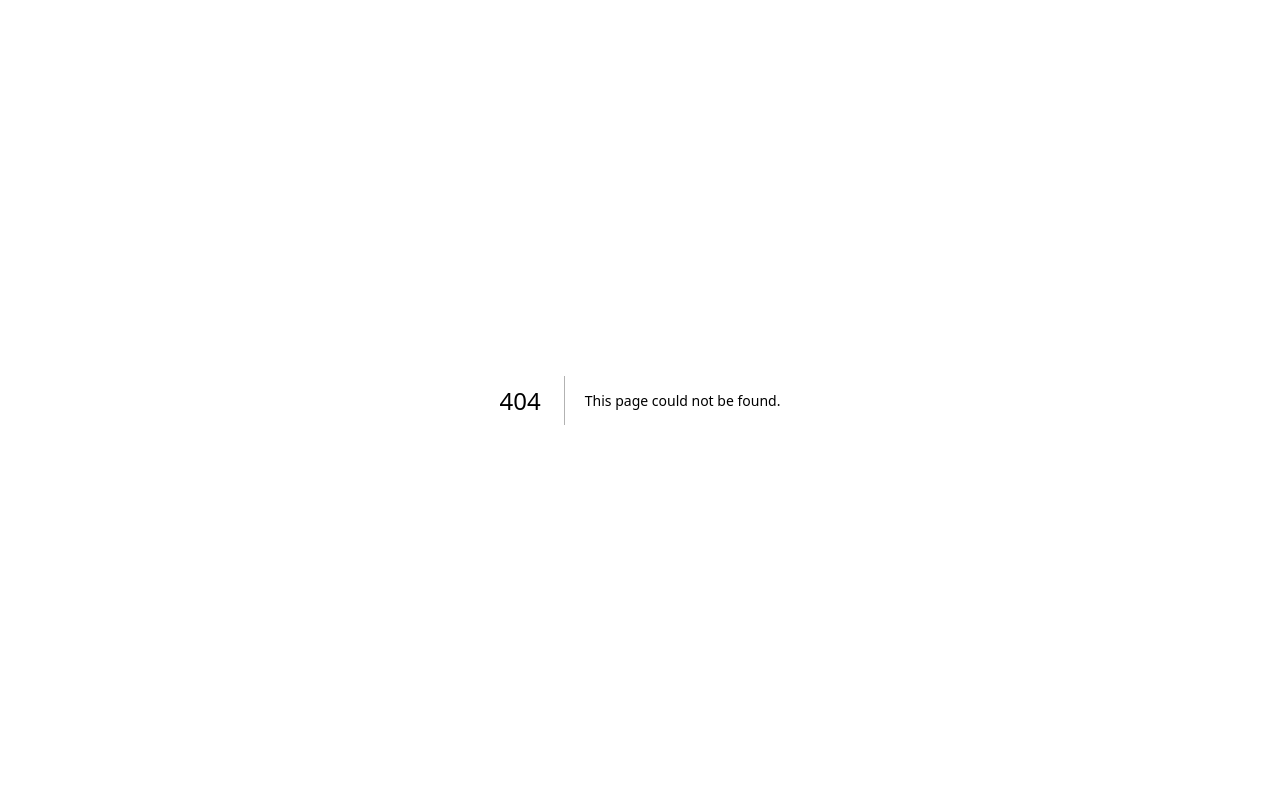
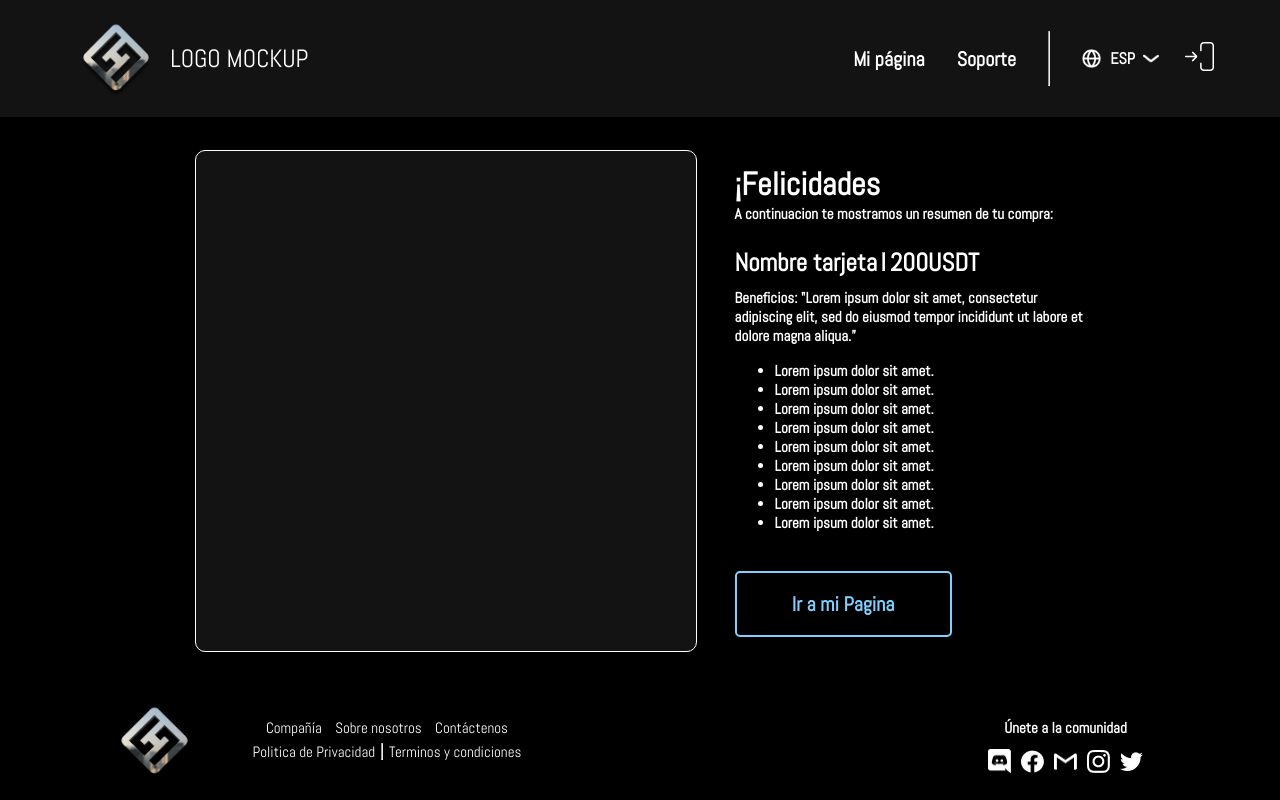
Before and after one commit to Epadrino/primer_proyecto_mockup, a Next.js app: page /compra in a window 1280 px wide. Before the commit this address had no page. Built offline with nearby package versions, Linux system fonts and the light colour scheme.

Commit message:
se_creo_la_pagina_compra
-se incorporo la pagina compra
-se ajustaron los estilos para las diferentes interfaces

```diff
--- /dev/null
+++ b/componentes/botones/BotonAccion.tsx
@@ -0,0 +1,39 @@
+import { FC } from 'react';
+import styled from 'styled-components';
+import { device } from '../../utils/devices';
+
+const BotonDeContinuar = styled.button`
+	font-family: ${(props) => props.theme.fonts.primary};
+	font-weight: 700;
+	background: transparent;
+	border: 2px solid ${(props) => props.theme.backgrounds.secondary};
+	border-radius: 5px;
+	color: ${(props) => props.theme.colors.secondary};
+	&:hover {
+		background: ${(props) => props.theme.backgrounds.secondary};
+		color: ${(props) => props.theme.colors.tertiary};
+	}
+	@media ${device.mobileXS} {
+		height: 33px;
+		width: 118px;
+		border-radius: 3px;
+		font-size: 12px;
+		line-height: 14px;
+	}
+	@media ${device.tablet} {
+		height: 66px;
+		width: 217px;
+		border-radius: 5px;
+		font-size: 20px;
+		line-height: 24px;
+	}
+`;
+
+interface Props {
+	text: string;
+	onClick?: () => void;
+}
+
+export const BotonAccion: FC<Props> = ({ text, onClick }) => {
+	return <BotonDeContinuar onClick={onClick}>{text}</BotonDeContinuar>;
+};
--- a/componentes/botones/index.ts
+++ b/componentes/botones/index.ts
@@ -13,3 +13,4 @@ export * from './BotonIzq';
 export * from './BotonDer';
 export * from './BotonUsdt';
 export * from './BotonBusd';
+export * from './BotonAccion';
--- /dev/null
+++ b/pages/compra.tsx
@@ -0,0 +1,80 @@
+import React from 'react';
+import { BotonAccion } from '../componentes/botones';
+import { LayoutDentro } from '../componentes/layaouts';
+import {
+	Contenedor,
+	ContenedorProducto,
+	Producto,
+	ContenedorCompra,
+	TituloCompra,
+	DescripcionCompra,
+	ContenedorDetalles,
+	TituloDetalles,
+	ItensDetalles,
+	ContenedorBoton,
+	DescripcionDetalles,
+	ListaDetalles,
+	PrecioDetalles,
+	Espaciador,
+} from '../styles/compra/StyledCompra';
+
+export default function compra() {
+	return (
+		<LayoutDentro>
+			<Contenedor>
+				<ContenedorProducto>
+					<Producto></Producto>
+				</ContenedorProducto>
+
+				<ContenedorCompra>
+					<TituloCompra>¡Felicidades</TituloCompra>
+					<DescripcionCompra>
+						A continuacion te mostramos un resumen de tu compra:
+					</DescripcionCompra>
+				</ContenedorCompra>
+				<ContenedorDetalles>
+					<TituloDetalles>Nombre tarjeta</TituloDetalles>
+					<Espaciador />
+					<PrecioDetalles>200USDT</PrecioDetalles>
+					<DescripcionDetalles>
+						Beneficios: "Lorem ipsum dolor sit amet, consectetur
+						adipiscing elit, sed do eiusmod tempor incididunt ut
+						labore et dolore magna aliqua.”
+					</DescripcionDetalles>
+					<ListaDetalles>
+						<ItensDetalles>
+							Lorem ipsum dolor sit amet.
+						</ItensDetalles>
+						<ItensDetalles>
+							Lorem ipsum dolor sit amet.
+						</ItensDetalles>
+						<ItensDetalles>
+							Lorem ipsum dolor sit amet.
+						</ItensDetalles>
+						<ItensDetalles>
+							Lorem ipsum dolor sit amet.
+						</ItensDetalles>
+						<ItensDetalles>
+							Lorem ipsum dolor sit amet.
+						</ItensDetalles>
+						<ItensDetalles>
+							Lorem ipsum dolor sit amet.
+						</ItensDetalles>
+						<ItensDetalles>
+							Lorem ipsum dolor sit amet.
+						</ItensDetalles>
+						<ItensDetalles>
+							Lorem ipsum dolor sit amet.
+						</ItensDetalles>
+						<ItensDetalles>
+							Lorem ipsum dolor sit amet.
+						</ItensDetalles>
+					</ListaDetalles>
+				</ContenedorDetalles>
+				<ContenedorBoton>
+					<BotonAccion text='Ir a mi Pagina' />
+				</ContenedorBoton>
+			</Contenedor>
+		</LayoutDentro>
+	);
+}
--- /dev/null
+++ b/styles/compra/StyledCompra.ts
@@ -0,0 +1,195 @@
+import styled from 'styled-components';
+import { device } from '../../utils/devices';
+
+export const Contenedor = styled.div`
+	display: grid;
+	height: 100%;
+	column-gap: 2.91vw;
+
+	@media ${device.mobileXS} {
+		align-items: center;
+		justify-content: center;
+		width: 75%;
+	}
+	@media ${device.tablet} {
+		width: 95%;
+		align-items: center;
+		justify-content: center;
+	}
+`;
+export const ContenedorProducto = styled.div`
+	@media ${device.mobileXS} {
+		align-items: center;
+		justify-content: center;
+
+		grid-row: 2;
+	}
+	@media ${device.tablet} {
+		align-items: center;
+		justify-content: center;
+		grid-column: 1;
+		grid-row: 1 / sapm 3;
+	}
+`;
+export const Producto = styled.div`
+	position: relative;
+	background-color: ${(props) => props.theme.backgrounds.header};
+	border: 1px solid #ffffff;
+	border-radius: 10px;
+	width: 500px;
+	::after {
+		content: '';
+		display: block;
+		padding-bottom: 100%;
+	}
+	@media ${device.mobileXS} {
+		max-width: 244px;
+	}
+	@media ${device.tablet} {
+		max-width: 300px;
+	}
+	@media ${device.laptop} {
+		max-width: 500px;
+	}
+`;
+
+export const ContenedorCompra = styled.div`
+	display: flex;
+	flex-direction: column;
+	height: 100%;
+	@media ${device.mobileXS} {
+		justify-content: flex-end;
+	}
+	@media ${device.tablet} {
+	}
+`;
+
+export const TituloCompra = styled.h1`
+	margin: 0;
+	color: ${(props) => props.theme.colors.primary};
+	font-family: ${(props) => props.theme.fonts.primary};
+	@media ${device.mobileXS} {
+		text-align: center;
+		font-weight: 700;
+		font-size: 20px;
+	}
+	@media ${device.tablet} {
+		text-align: left;
+		font-weight: 700;
+		font-size: 32px;
+	}
+`;
+export const DescripcionCompra = styled.p`
+	max-width: 350px;
+	color: ${(props) => props.theme.colors.primary};
+	font-family: ${(props) => props.theme.fonts.primary};
+	@media ${device.mobileXS} {
+		margin: 10px 0;
+		text-align: center;
+		font-weight: 700;
+		font-size: 12px;
+	}
+	@media ${device.tablet} {
+		margin: 0px 0;
+		text-align: left;
+		font-weight: 700;
+		font-size: 15px;
+	}
+`;
+export const ContenedorDetalles = styled.div`
+	@media ${device.mobileXS} {
+		grid-row: 3;
+	}
+	@media ${device.tablet} {
+		grid-column: 2;
+		grid-row: 2;
+	}
+`;
+export const TituloDetalles = styled.h1`
+	margin: 0;
+	color: ${(props) => props.theme.colors.primary};
+	font-family: ${(props) => props.theme.fonts.primary};
+	@media ${device.mobileXS} {
+		display: block;
+		font-weight: 700;
+		font-size: 20px;
+	}
+	@media ${device.tablet} {
+		display: inline-block;
+		font-weight: 700;
+		font-size: 25px;
+	}
+`;
+
+export const Espaciador = styled.hr`
+	width: 1px;
+	height: 17px;
+	margin: 0px 5px;
+	background: ${(props) => props.theme.colors.primary};
+	@media ${device.mobileXS} {
+		display: none;
+	}
+	@media ${device.tablet} {
+		display: inline-block;
+	}
+`;
+export const PrecioDetalles = styled.h1`
+	margin: 0;
+	display: inline-block;
+	color: ${(props) => props.theme.colors.primary};
+	font-family: ${(props) => props.theme.fonts.primary};
+	@media ${device.mobileXS} {
+		display: block;
+		font-weight: 700;
+		font-size: 20px;
+	}
+	@media ${device.tablet} {
+		display: inline-block;
+		font-weight: 700;
+		font-size: 25px;
+	}
+`;
+
+export const DescripcionDetalles = styled.p`
+	margin: 10px 0;
+	max-width: 350px;
+	color: ${(props) => props.theme.colors.primary};
+	font-family: ${(props) => props.theme.fonts.primary};
+	@media ${device.mobileXS} {
+		font-weight: 700;
+		font-size: 14px;
+	}
+	@media ${device.tablet} {
+		font-weight: 700;
+		font-size: 15px;
+	}
+`;
+export const ListaDetalles = styled.ul``;
+export const ItensDetalles = styled.li`
+	padding: 0;
+	color: ${(props) => props.theme.colors.primary};
+	font-family: ${(props) => props.theme.fonts.primary};
+	@media ${device.mobileXS} {
+		font-weight: 700;
+		font-size: 14px;
+	}
+	@media ${device.tablet} {
+		font-weight: 700;
+		font-size: 15px;
+	}
+`;
+export const ContenedorBoton = styled.div`
+	display: flex;
+	width: 100%;
+	height: 100%;
+
+	@media ${device.mobileXS} {
+		justify-content: center;
+		grid-row: 4;
+	}
+	@media ${device.tablet} {
+		justify-content: flex-start;
+		grid-column: 2;
+		grid-row: 3;
+	}
+`;
```
